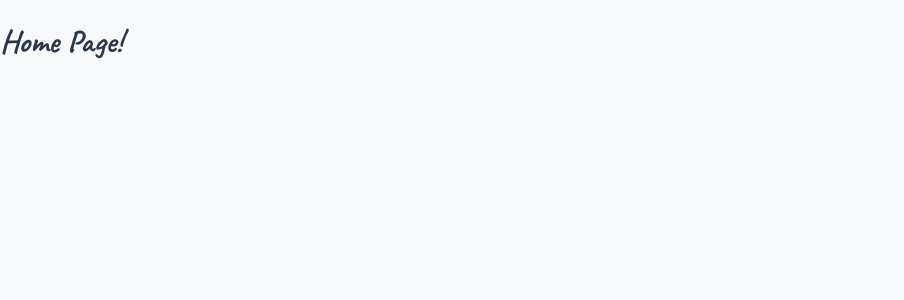
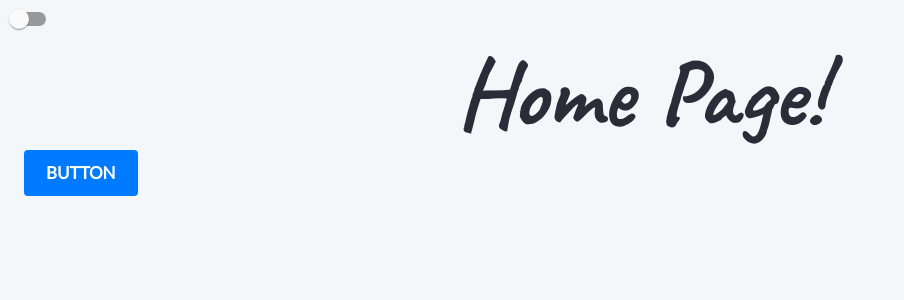
Before and after one commit to amoljagtap17/2021-material-ui-blog, a React (Create React App) app: page / in a window 1280 px wide. Shown: the top 300 px of the page, without its empty margins (0-904 px from the left). Built offline with nearby package versions, Linux system fonts and the light colour scheme.

Commit message:
MUI_BLOG: add theme

```diff
--- /dev/null
+++ b/jsconfig.json
@@ -0,0 +1,6 @@
+{
+  "compilerOptions": {
+    "baseUrl": "src"
+  },
+  "include": ["src"]
+}
--- a/package.json
+++ b/package.json
@@ -4,6 +4,7 @@
   "private": true,
   "dependencies": {
     "@material-ui/core": "^4.11.4",
+    "@material-ui/icons": "^4.11.2",
     "@testing-library/jest-dom": "^5.12.0",
     "@testing-library/react": "^11.2.7",
     "@testing-library/user-event": "^12.8.3",
--- a/public/index.html
+++ b/public/index.html
@@ -12,10 +12,6 @@
     <link rel="apple-touch-icon" href="%PUBLIC_URL%/logo192.png" />
     <link rel="manifest" href="%PUBLIC_URL%/manifest.json" />
     <link rel="preconnect" href="https://fonts.gstatic.com" />
-    <link
-      href="https://fonts.googleapis.com/css2?family=Caveat:wght@400;500;600;700&display=swap"
-      rel="stylesheet"
-    />
     <title>React Material UI Blog</title>
   </head>
   <body>
--- a/src/App.js
+++ b/src/App.js
@@ -1 +1,22 @@
-export const App = () => <h1>Home Page!</h1>
+import { Typography, Button, Container } from '@material-ui/core'
+import { AppThemeProvider } from 'providers/theme'
+
+export const App = () => {
+  return (
+    <AppThemeProvider>
+      <Container>
+        <Typography variant="h1" color="textPrimary" align="center">
+          Home Page!
+        </Typography>
+        <Button
+          variant="contained"
+          color="primary"
+          size="large"
+          disableElevation
+        >
+          Button
+        </Button>
+      </Container>
+    </AppThemeProvider>
+  )
+}
--- a/src/index.css
+++ b/src/index.css
@@ -1,7 +1,6 @@
+@import url('https://fonts.googleapis.com/css2?family=Caveat:wght@600;700&family=Lato:wght@300;400&display=swap');
+
 body {
-  background: rgb(247, 249, 250);
-  color: #2d3748;
   margin: 0;
   height: 100vh;
-  font-family: 'Caveat', cursive;
 }
--- /dev/null
+++ b/src/providers/theme/AppThemeProvider.js
@@ -0,0 +1,30 @@
+import { useState, useMemo } from 'react'
+import { ThemeProvider, CssBaseline, Switch } from '@material-ui/core'
+import { getTheme } from 'providers/theme'
+
+const themes = {
+  dark: 'dark',
+  light: 'light',
+}
+
+export const AppThemeProvider = ({ children }) => {
+  const [theme, setTheme] = useState(themes.light)
+
+  const toggleTheme = () => {
+    setTheme(theme === themes.dark ? themes.light : themes.dark)
+  }
+
+  const appTheme = useMemo(() => getTheme(theme), [theme])
+
+  return (
+    <ThemeProvider theme={appTheme}>
+      <CssBaseline />
+      <Switch
+        checked={theme === themes.dark}
+        onChange={toggleTheme}
+        disableRipple
+      />
+      {children}
+    </ThemeProvider>
+  )
+}
--- /dev/null
+++ b/src/providers/theme/index.js
@@ -0,0 +1,2 @@
+export * from './AppThemeProvider'
+export * from './muiTheme'
--- /dev/null
+++ b/src/providers/theme/muiTheme.js
@@ -0,0 +1,40 @@
+import { createMuiTheme } from '@material-ui/core'
+
+export const getTheme = (theme) =>
+  createMuiTheme({
+    palette: {
+      type: 'light',
+      primary: {
+        main: '#007bff',
+      },
+      secondary: {
+        main: '#6c757d',
+      },
+      text: {
+        primary: theme === 'dark' ? '#dcdcdc' : '#2b2c38',
+        secondary: theme === 'dark' ? '#AEB0B4' : '#718096',
+      },
+      background: {
+        default: theme === 'dark' ? '#2b2c38' : '#f4f7f9',
+      },
+    },
+    typography: {
+      fontFamily: "'Lato', sans-serif",
+      htmlFontSize: 10,
+      fontSize: 10,
+      fontWeightLight: 400,
+      fontWeightRegular: 500,
+      fontWeightMedium: 600,
+      fontWeightBold: 700,
+      h1: {
+        fontFamily: "'Caveat', cursive",
+        fontWeight: 700,
+        fontSize: '6rem',
+      },
+      h2: {
+        fontFamily: "'Caveat', cursive",
+        fontWeight: 700,
+        fontSize: '5rem',
+      },
+    },
+  })
```
Also changed, not shown: 1 other file (tests, documents, lock files or other folders).
